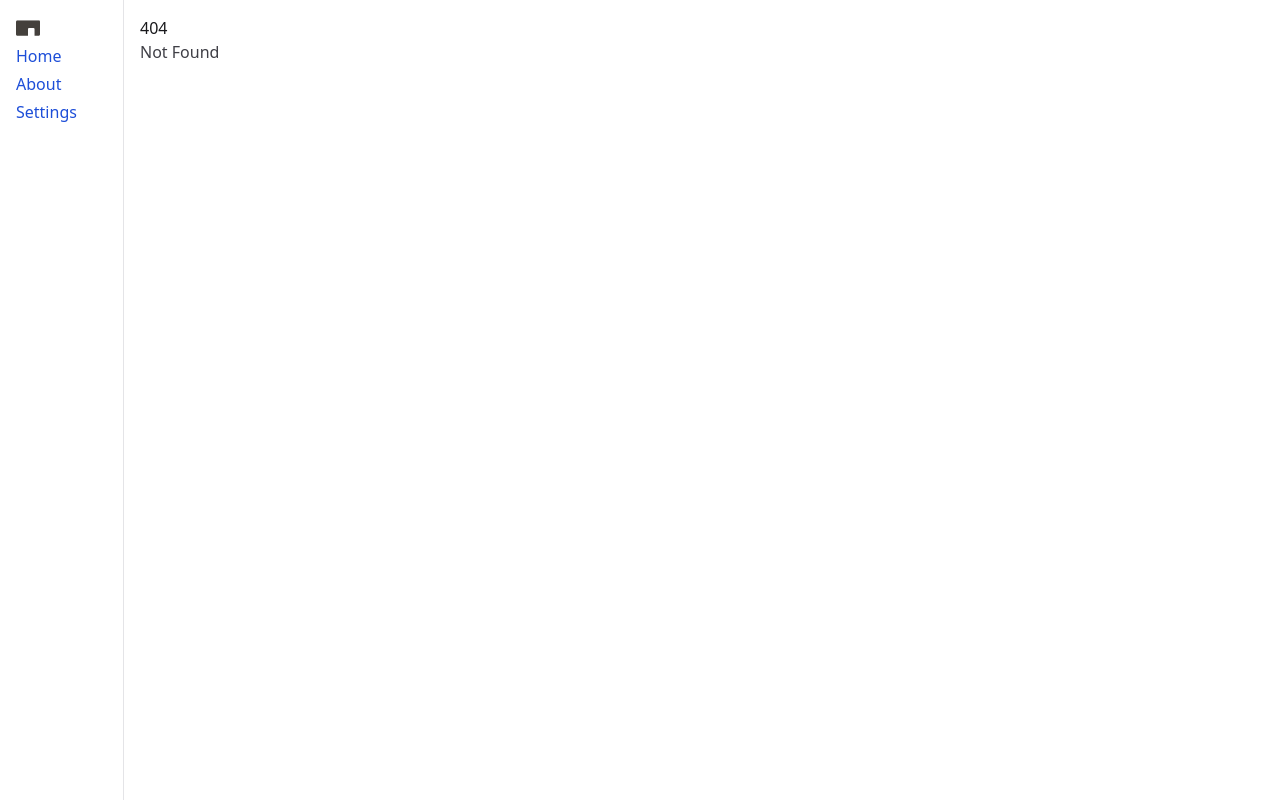
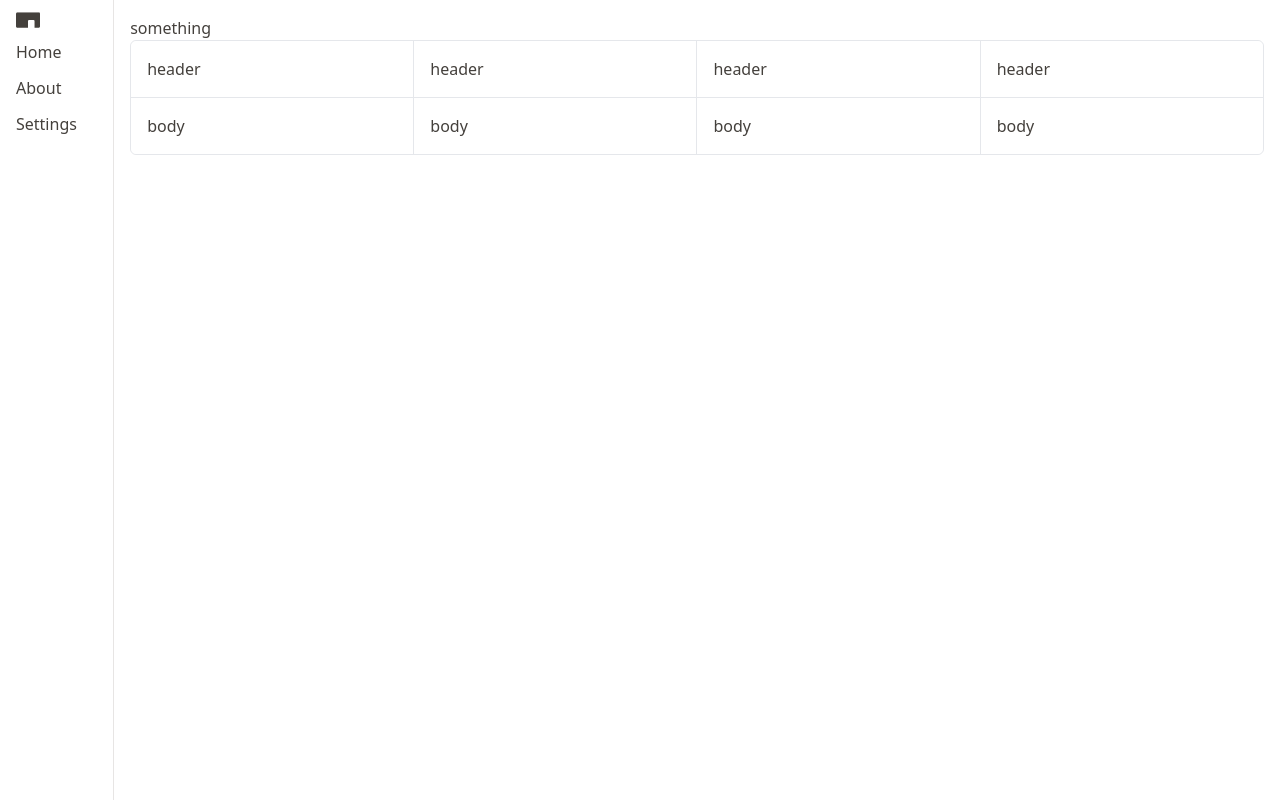
Before and after one commit to daviddkkim/Driver-svelte, a SvelteKit app: page /project/something in a window 1280 px wide. Before the commit this address had no page. Built offline with nearby package versions, Linux system fonts and the light colour scheme.

Commit message:
get skeleton in

```diff
--- a/src/app.css
+++ b/src/app.css
@@ -13,13 +13,13 @@ h8,
 h9 {
     margin: 0;
     padding: 0;
-    color: theme('colors.zinc.900');
+    color: theme('colors.stone.900');
     font-weight: 500;
 }
 
 p,
 div {
-    color: theme('colors.zinc.700');
+    color: theme('colors.stone.700');
 }
 
 a {
--- a/src/components/Icons/DriverLogo.svelte
+++ b/src/components/Icons/DriverLogo.svelte
@@ -3,11 +3,12 @@
 	export let width = 22;
 	export let mainColor = '#44403C';
 	export let secondaryColor = '#FFFFFF';
+	export let style= ``;
 </script>
 
-<svg {width} {height} viewBox="0 0 22 14" fill="none" xmlns="http://www.w3.org/2000/svg">
+<svg {width} {height} class={style} viewBox="0 0 22 14" fill="none" xmlns="http://www.w3.org/2000/svg">
 	<g clip-path="url(#clip0_101_19)">
-		<rect width="22" height="14" rx="1"  fill={mainColor}  />
+		<rect width="22" height="14" rx="1" fill={mainColor} />
 		<rect x="11" y="7" width="6" height="11" rx="1" fill={secondaryColor} />
 	</g>
 	<defs>
--- a/src/components/Navigation/Navigation.svelte
+++ b/src/components/Navigation/Navigation.svelte
@@ -1,12 +1,13 @@
 <script lang="ts">
 	import { DriverLogo } from '../.';
-	const navcontainer = `bg-white border-r border-zinc-200 h-screen w-[124px] flex flex-col gap-1 p-4`;
+	const navcontainer = `bg-white border-r border-stone-200 h-screen w-[124px] flex flex-col gap-1 p-2`;
+	const navlink = `text-stone-700 hover:text-stone-800 hover:bg-stone-100 rounded-sm px-2 py-1`;
+	const logo = `mx-2`
 </script>
 
 <nav class={navcontainer}>
-    <DriverLogo width={24} height={24}  />
-	<a href="/">Home</a>
-	<a href="/about">About</a>
-	<a href="/settings">Settings</a>
+	<DriverLogo width={24} height={24} style={logo}/>
+	<a href="/" class={navlink}>Home</a>
+	<a href="/about" class={navlink}>About</a>
+	<a href="/settings" class={navlink}>Settings</a>
 </nav>
-<slot />
--- /dev/null
+++ b/src/components/Table/Table.svelte
@@ -0,0 +1,26 @@
+<script lang="ts">
+	const TableContainer = `bg-white border rounded-md text-stone-700 hover:bg-stone-100`;
+	const TableHeader = `flex border-b`;
+	const HeaderCell = `bg-white p-4  border-r text-stone-700 hover:bg-stone-100 w-full last:border-r-0 last:rounded-r-md first:rounded-l-md`;
+	const TableRow = ` flex border-b last:border-b-0`;
+	const TableCell = `bg-white p-4  border-r text-stone-700 hover:bg-stone-100 w-full last:border-r-0 last:rounded-r-md first:rounded-l-md`;
+</script>
+
+<div class={TableContainer}>
+	<div>
+		<div class={TableHeader}>
+			<div class={HeaderCell}>header</div>
+			<div class={HeaderCell}>header</div>
+			<div class={HeaderCell}>header</div>
+			<div class={HeaderCell}>header</div>
+		</div>
+	</div>
+	<div>
+		<div class={TableRow}>
+			<div class={TableCell}>body</div>
+			<div class={TableCell}>body</div>
+			<div class={TableCell}>body</div>
+			<div class={TableCell}>body</div>
+		</div>
+	</div>
+</div>
--- /dev/null
+++ b/src/components/Table/index.ts
@@ -0,0 +1 @@
+export { default as Table} from './Table.svelte';
--- a/src/components/index.ts
+++ b/src/components/index.ts
@@ -1,7 +1,8 @@
 import { Navigation } from './Navigation';
 import DriverLogo from './Icons/DriverLogo.svelte';
-
+import { Table } from './Table';
 export {
     Navigation,
-    DriverLogo
+    DriverLogo,
+    Table
 }
--- a/src/routes/+layout.svelte
+++ b/src/routes/+layout.svelte
@@ -3,7 +3,7 @@
 	import { Navigation } from '../components';
 
 	const Container = `flex`;
-	const ContentContainer = 'flex flex-col p-4';
+	const ContentContainer = 'flex flex-col p-4 w-full';
 </script>
 
 <div class={Container}>
--- /dev/null
+++ b/src/routes/+layout.ts
@@ -0,0 +1 @@
+export const ssr = false;
--- a/src/routes/+page.svelte
+++ b/src/routes/+page.svelte
@@ -1,4 +1,15 @@
-<h1>
-Welcome to SvelteKit
-</h1>
-<p>Visit <a href="https://kit.svelte.dev">kit.svelte.dev</a> to read the documentation</p>
+<script lang="ts">
+	const Layout = `flex flex-col gap-4`;
+	const CardsLayout = `flex flex gap-2`;
+	const Card = `bg-white border rounded-md p-4 text-stone-700 hover:bg-stone-100`;
+	const NewButton = `border rounded-md p-4 text-stone-700 border-dashed`
+</script>
+
+<div class={Layout}>
+	<h1>Projects</h1>
+	<div class={CardsLayout}>
+		<a href="/project/something" class={Card}> Something</a>
+		<button class={NewButton}> + </button>
+
+	</div>
+</div>
--- /dev/null
+++ b/src/routes/project/+page.ts
@@ -0,0 +1,5 @@
+import { redirect } from "@sveltejs/kit";
+
+export function load() {
+    throw redirect(307, `/`);
+}
--- /dev/null
+++ b/src/routes/project/[slug]/+page.svelte
@@ -0,0 +1,9 @@
+<script lang="ts">
+	import { page } from '$app/stores';
+	import { Table } from '../../../components';
+</script>
+
+<div>{$page.params.slug}</div>
+<Table>
+
+</Table>
```
